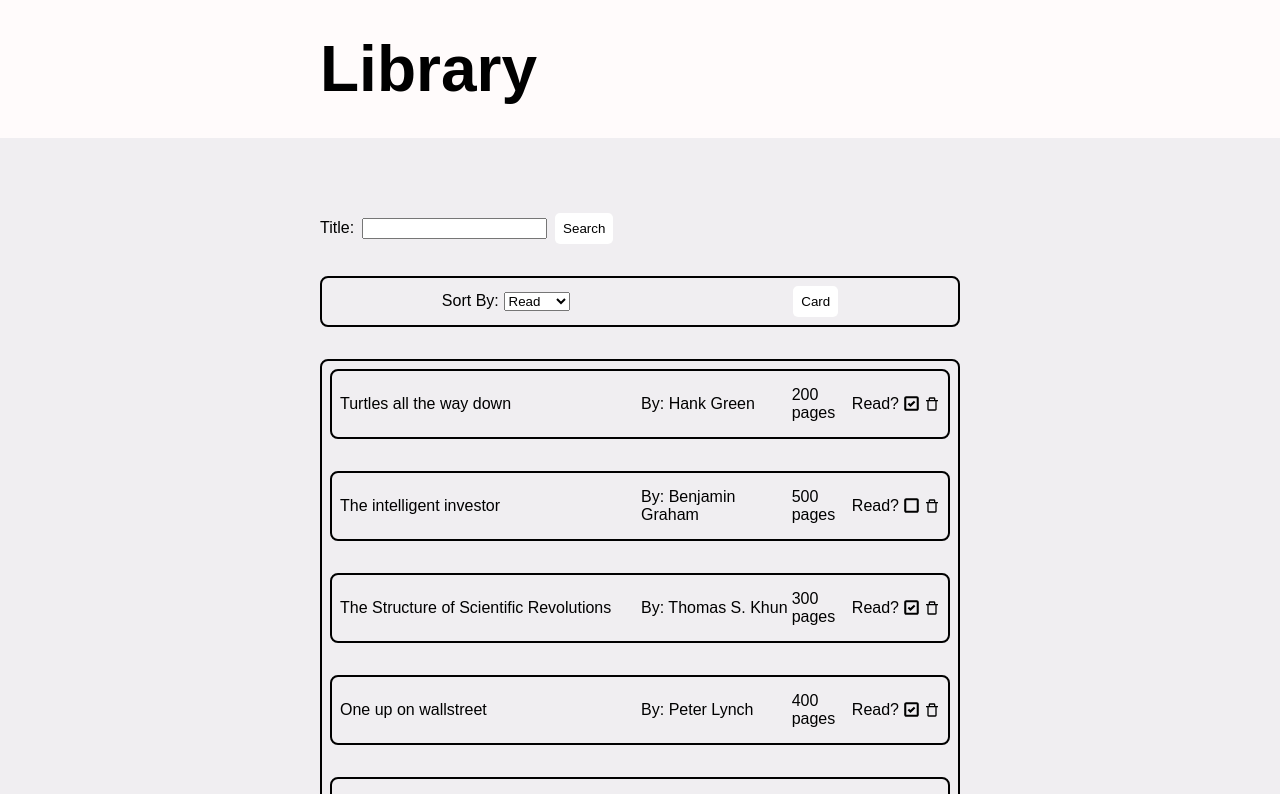
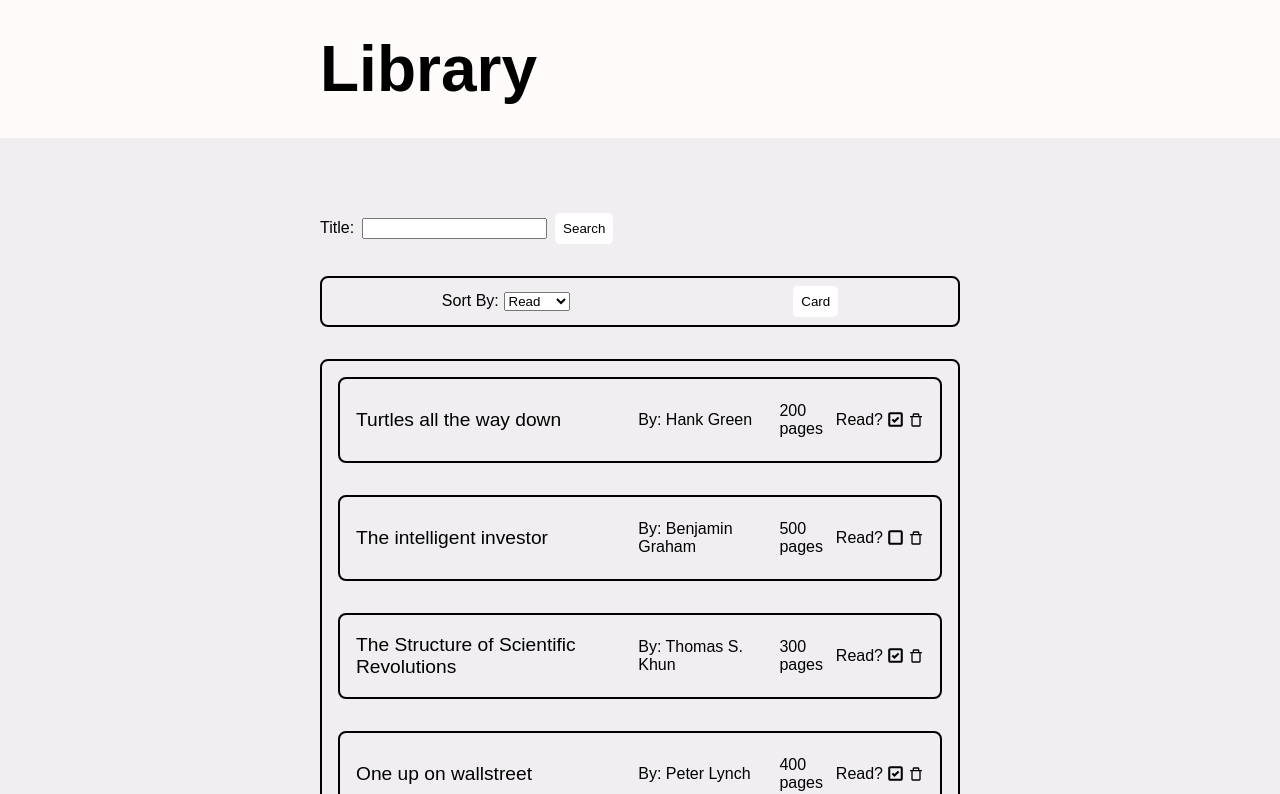
Before and after one commit to EricLiIIT/library, a React (Create React App) app: page / in a window 1280 px wide. Shown: the top 794 px of the page. Built offline with nearby package versions, Linux system fonts and the light colour scheme.

Commit message:
style: increase padding

```diff
--- a/src/App.css
+++ b/src/App.css
@@ -41,6 +41,7 @@
 
 .book-container {
     display: grid;
+    padding: 5rem;
     gap: 2rem;
     grid-area: book-container;
 }
--- a/src/Components/Books/BookContainer.css
+++ b/src/Components/Books/BookContainer.css
@@ -1,7 +1,6 @@
 .book-container {
     border-style: solid;
     border-width: 2px;
-    padding: 1rem;
 }
 
 .add-book>form {
@@ -35,13 +34,14 @@ button:hover {
 .row {
     display: flex;
     align-items: center;
-    padding: 0.5rem;
+    padding: 1rem;
     border-style: solid;
     border-width: 2px;
 }
 
 .title {
     flex: 1;
+    font-size: larger;
 }
 
 .author {
--- a/src/Components/Sort/Search.js
+++ b/src/Components/Sort/Search.js
@@ -13,16 +13,15 @@ export default function SearchLibrary(props) {
 
   function search(event, title) {
     event.preventDefault()
-    console.log(`Title in search ftn (Search.js) ${title}`)
-    setResults([])
     getBookData(title).then((response) => {
-      console.log(response.docs)
-      // let res = []
-      // for (let i = 0; i <= 5; i++) {
-      //   res.push(response.docs[i].title)
-      // }
-      // console.log(`First 5 books ${results}`)
-      // setResults(res)
+      let books = response.docs
+      let res = []
+      console.log(books)
+      for (const book in books) {
+        console.log(`in for loop: ${books[book].title}`)
+        res.push(books[book].title)
+      }
+      setResults(res)
     }).catch((error) => {
       console.log(`Error while getting books from API in "Search.js": ${error}`)
       // If error is throw, display that there are no results
@@ -30,14 +29,9 @@ export default function SearchLibrary(props) {
     })
   }
 
-  // function search(event) {
-  //   props.searchBook(event, title);
-  // }
-
   function handleInput(event) {
     search(event, event.target.value)
     setTitle(event.target.value)
-    console.log(`Title: ${event.target.value}`)
   }
 
   return (
```
